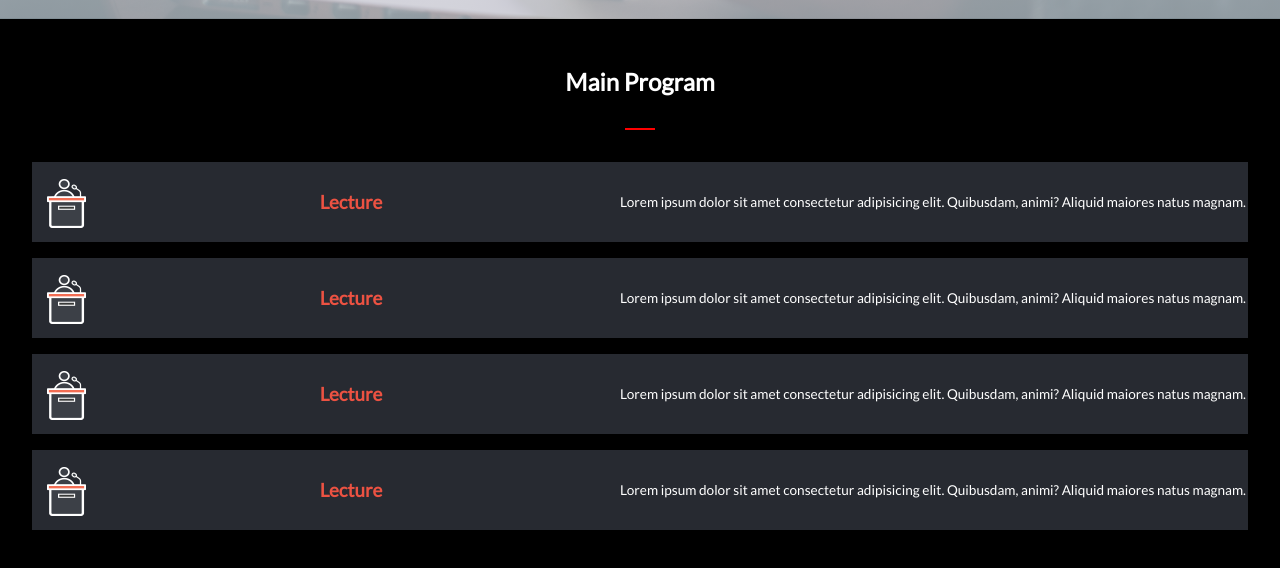
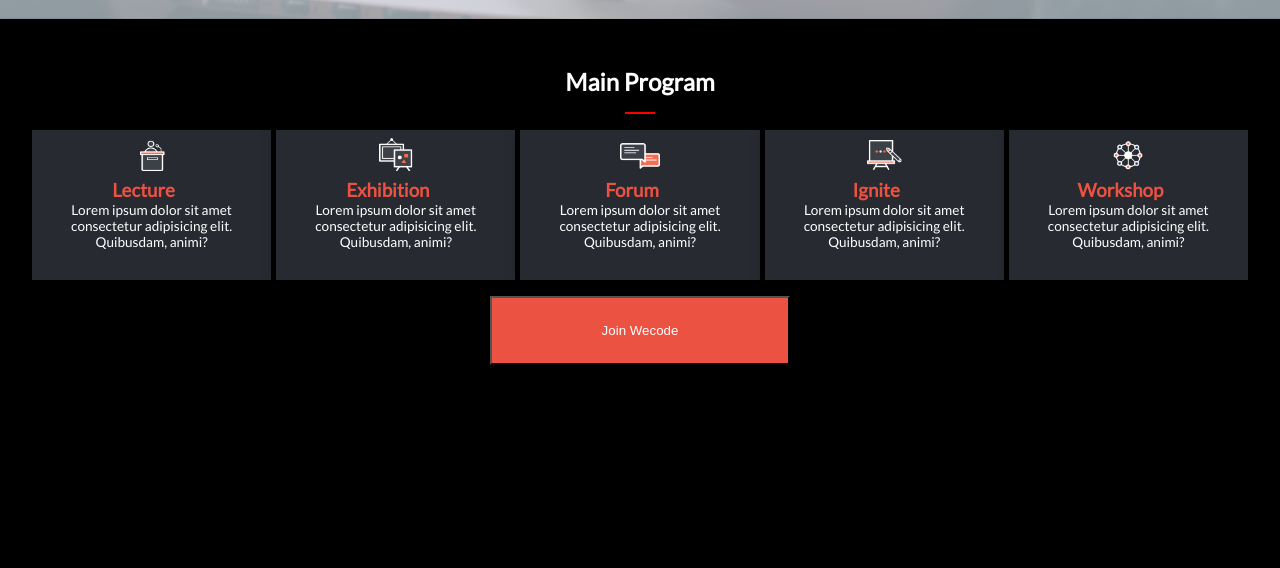
Before and after one commit to Ukaypromise/capstone-wecode, a website: page index.html in a window 1280 px wide. Shown: the part 742-1310 px from the top of the page. Drawn offline with Linux system fonts and the light colour scheme.

Commit message:
Add Program content

```diff
--- a/css/style.css
+++ b/css/style.css
@@ -210,10 +210,14 @@ a {
 }
 
 .program hr {
+  display: flex;
+  flex-direction: row;
+  align-items: center;
+  justify-content: center;
   width: 30px;
   border: 1px solid red;
   text-align: center;
-  margin: 1rem auto;
+  margin: 0 auto;
 }
 
 .program-card {
@@ -224,19 +228,32 @@ a {
   height: 80px;
   background-color: #272a31;
   align-items: center;
-  text-align: start;
   box-shadow: 0px 0px 10px rgba(0, 0, 0, 0.5);
   padding: 2px;
 }
 .card-title {
   color: #ec5242;
   margin-right: 1rem;
+  margin-bottom: o.5rem;
+}
+
+.card-img {
+  width: 40px;
+  margin: 5px;
 }
 .program-card p {
   font-size: 0.85rem;
   color: #fff;
-  text-align: start;
+  max-width: 200px;
 }
+.btn-join {
+  width: 300px;
+  padding: 25px;
+  background-color: #ec5242;
+  color: #fff;
+  margin: 0 auto;
+}
+
 /* Larger Screen */
 @media screen and (min-width: 768px) {
   /* <<<<<<<  Navbar >>>>>>> */
@@ -314,4 +331,18 @@ a {
   .headline-start h2 {
     font-size: 2.2rem;
   }
+  .card-container {
+  display: flex;
+  flex-direction: row;
+  gap: 5px;
+
 }
+.program-card{
+  height: 150px;
+  display: flex;
+  flex-direction: column;
+  text-align: center;
+  padding-bottom: 30px;
+  max-height: 800px;
+}
+}
--- a/index.html
+++ b/index.html
@@ -86,38 +86,49 @@
     <section class="program">
       <h2>Main Program</h2>
       <hr />
+      <div class="card-container">
         <div class="program-card">
-        <img src="./images/icon_presenter.png" alt="" />
+          <img class="card-img" src="./images/icon_presenter.png" alt="" />
           <h3 class="card-title">Lecture</h3>
           <p class="card-text">
             Lorem ipsum dolor sit amet consectetur adipisicing elit. Quibusdam,
-          animi? Aliquid maiores natus magnam.
+            animi?
           </p>
         </div>
         <div class="program-card">
-        <img src="./images/icon_presenter.png" alt="" />
-        <h3 class="card-title">Lecture</h3>
+          <img class="card-img" src="./images/icon_program.png" alt="" />
+          <h3 class="card-title">Exhibition</h3>
           <p class="card-text">
             Lorem ipsum dolor sit amet consectetur adipisicing elit. Quibusdam,
-          animi? Aliquid maiores natus magnam.
+            animi?
           </p>
         </div>
         <div class="program-card">
-        <img src="./images/icon_presenter.png" alt="" />
-        <h3 class="card-title">Lecture</h3>
+          <img class="card-img" src="./images/icon_messages.png" alt="" />
+          <h3 class="card-title">Forum</h3>
           <p class="card-text">
             Lorem ipsum dolor sit amet consectetur adipisicing elit. Quibusdam,
-          animi? Aliquid maiores natus magnam.
+            animi?
           </p>
         </div>
         <div class="program-card">
-        <img src="./images/icon_presenter.png" alt="" />
-        <h3 class="card-title">Lecture</h3>
+          <img class="card-img" src="./images/icon_board.png" alt="" />
+          <h3 class="card-title">Ignite</h3>
           <p class="card-text">
             Lorem ipsum dolor sit amet consectetur adipisicing elit. Quibusdam,
-          animi? Aliquid maiores natus magnam.
+            animi?
           </p>
         </div>
+        <div class="program-card">
+          <img class="card-img" src="./images/icon_wheel.png" alt="" />
+          <h3 class="card-title">Workshop</h3>
+          <p class="card-text">
+            Lorem ipsum dolor sit amet consectetur adipisicing elit. Quibusdam,
+            animi?
+          </p>
+        </div>
+      </div>
+      <button class="btn-join">Join Wecode</button>
     </section>
     <script src="./js/app.js"></script>
   </body>
```
Lines whose indentation alone changed are shown as unchanged.
